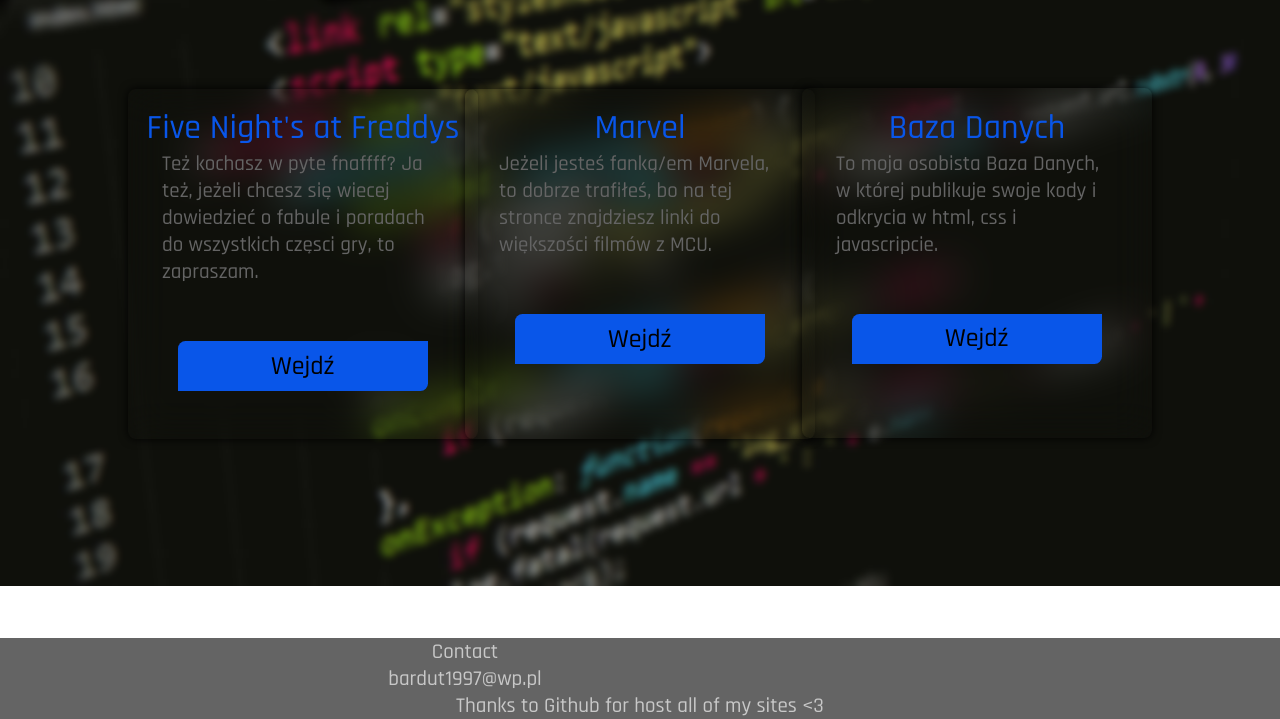
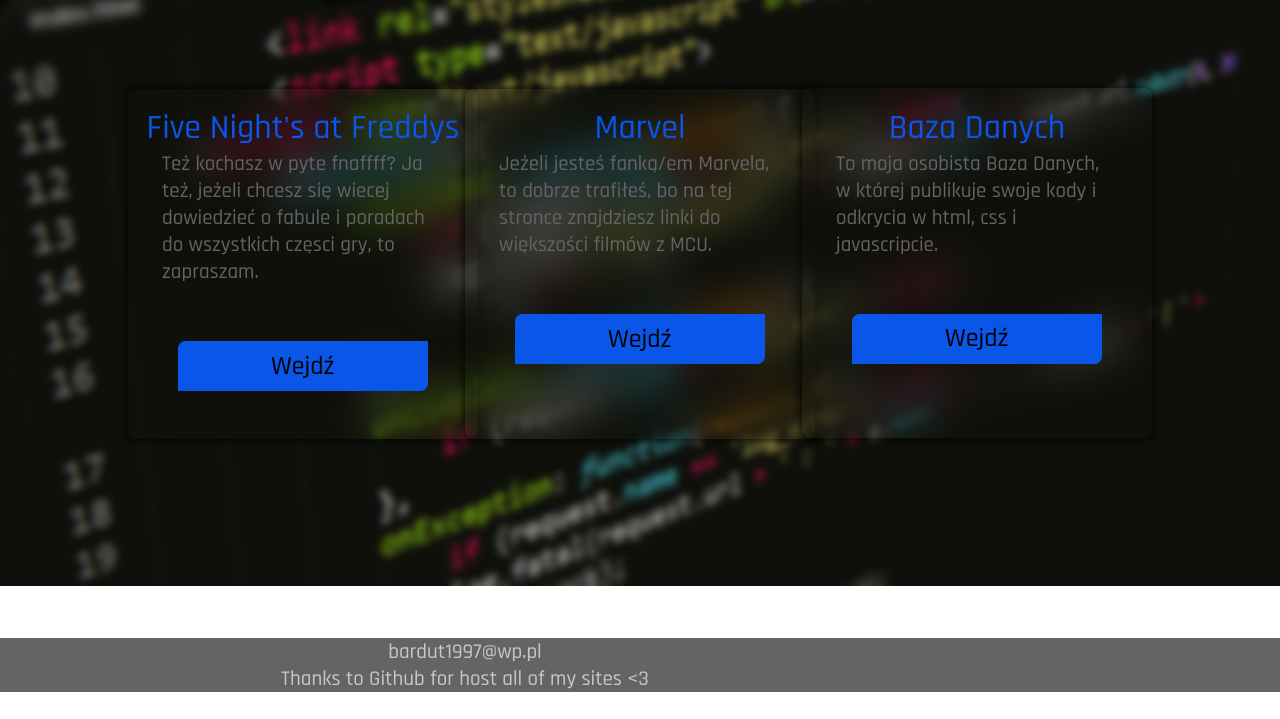
Before and after one commit to OkayBartex/okaybartex, a plain HTML site: page index.html in a window 1280 px wide. Shown: the part 733-1452 px from the top of the page. After the commit the page ends 1425 px from the top, so only its background shows below. Drawn offline with Linux system fonts and the light colour scheme.

Commit message:
Update index.html

```diff
--- a/index.html
+++ b/index.html
@@ -83,7 +83,6 @@
     <!-- START OF FOOTER SECTION -->
     <div class="FOOTER">
         <div class="F_1">
-            <p class="F_1_1">Contact</p>
             <p class="F_1_2">bardut1997@wp.pl</p>
         </div>
         <div class="F_1">
```
